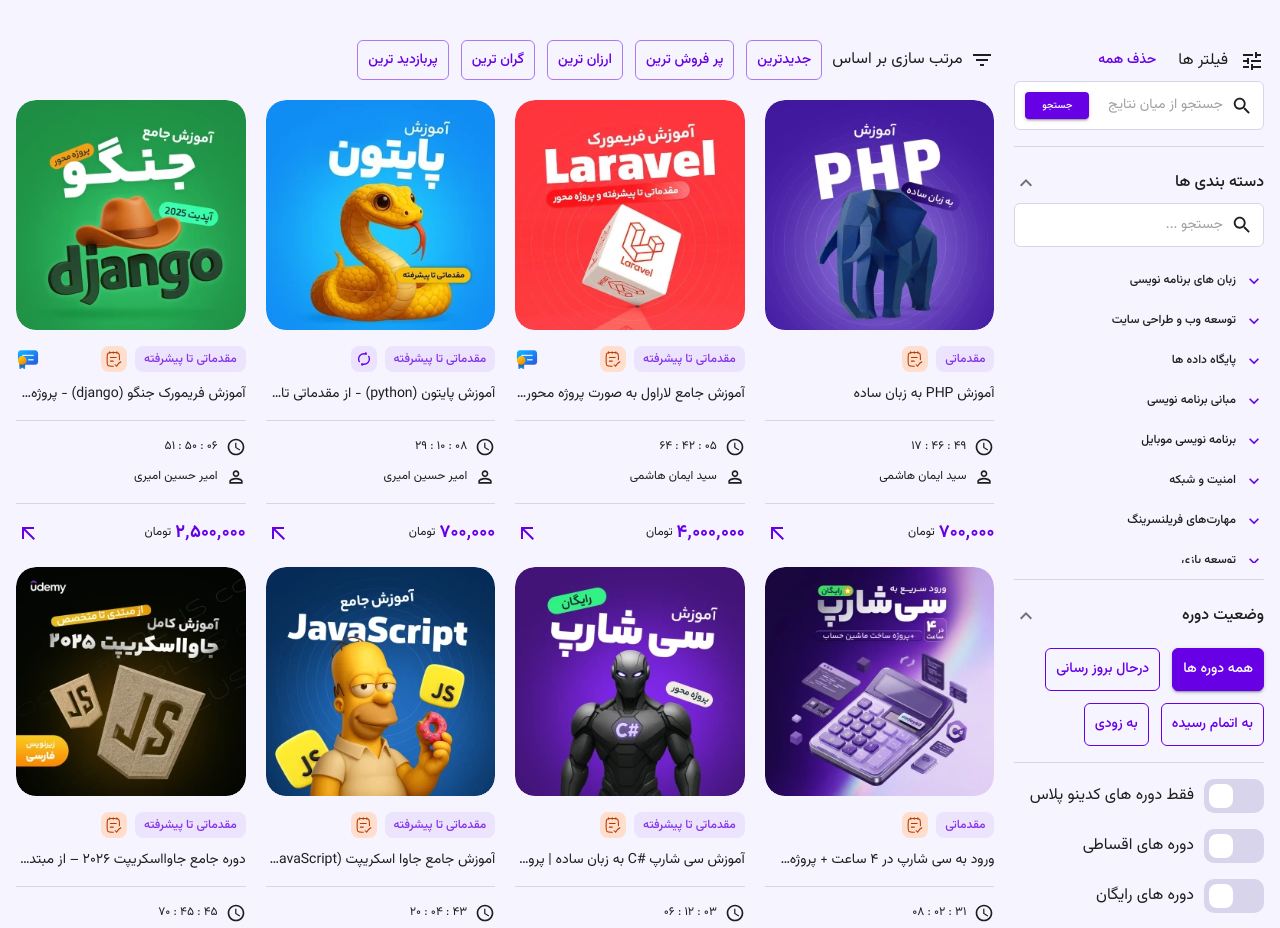
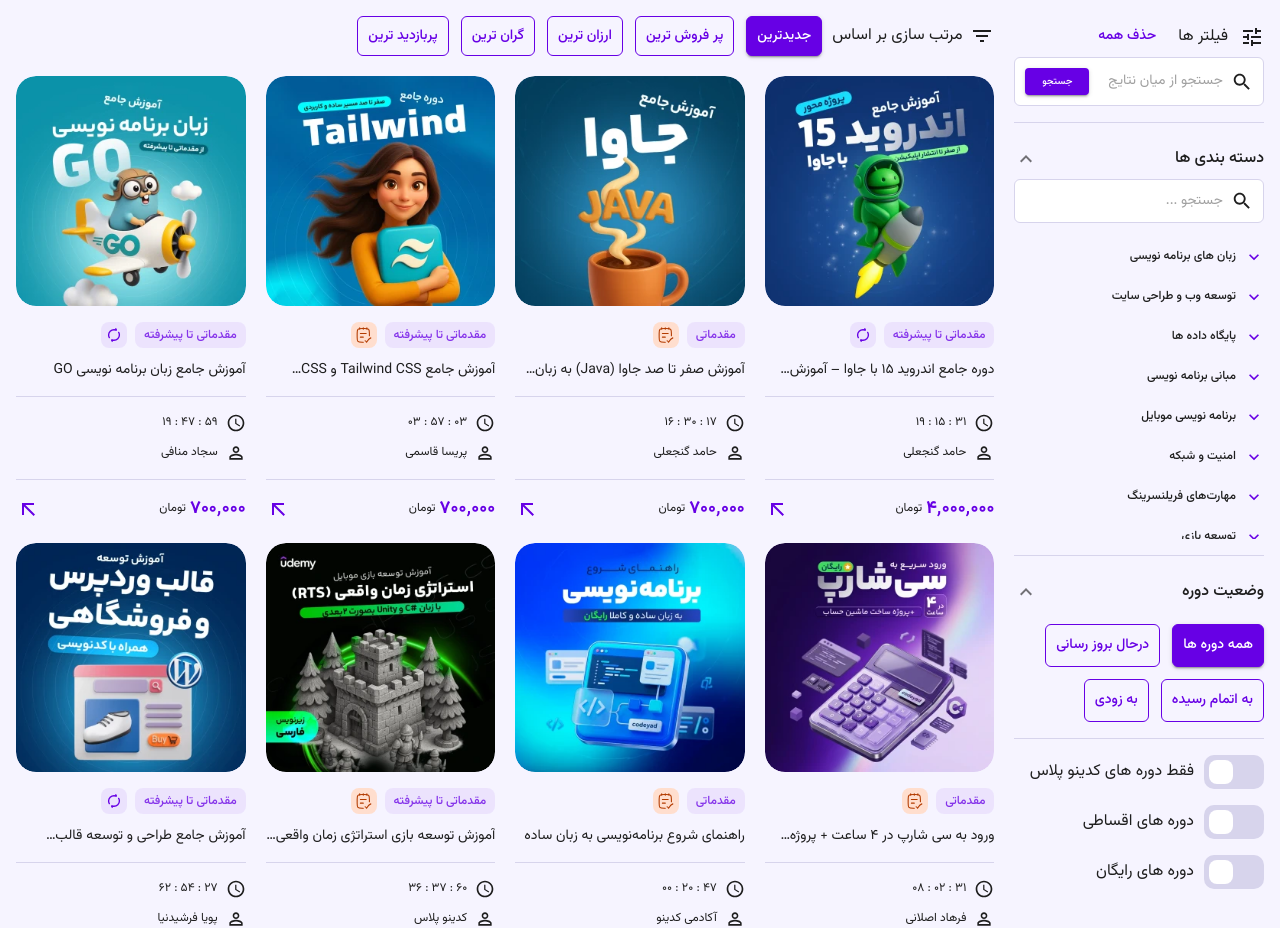
Before and after one commit to kiyanSeddiqi/Codino-Redux-MUI-Supabase, a React (Vite) app: page /courses in a window 1280 px wide. Shown: the part 371-1299 px from the top of the page. Built offline with nearby package versions, Linux system fonts and the light colour scheme; what jalaliday would draw is missing.

Commit message:
edit filter logic

```diff
--- a/src/data/productData.js
+++ b/src/data/productData.js
@@ -706,7 +706,7 @@
     categories: ["unity", "game-development"],
     tags: [""],
     hasCertificate: true,
-    hasInstallment: false,
+    hasInstallment: true,
     created_at: "2026-06-08T11:00:00Z",
   },
   {
@@ -724,7 +724,7 @@
     categories: ["unreal-engine", "game-development"],
     tags: [""],
     hasCertificate: false,
-    hasInstallment: false,
+    hasInstallment: true,
     created_at: "2026-06-29T11:00:00Z",
   },
   {
--- a/src/pages/courses/Sections/CategorySlider/CategorySilder.jsx
+++ b/src/pages/courses/Sections/CategorySlider/CategorySilder.jsx
@@ -15,7 +15,7 @@
 import { categoryData } from "../../../../data/categoryData.js";
 import SvgIcon from "../../../../components/ui/SvgIcon/SvgIcon.jsx";
 import { Box, Typography } from "@mui/material";
-import { useEffect, useRef } from "react";
+import { useEffect, useRef, useState } from "react";
 
 function CategorySilder() {
   const { slug } = useParams();
@@ -41,12 +41,18 @@
     }
   }, [slug]);
 
+  const currentCategory = categoryData.find(
+    (item) =>
+      item.slug === slug || item.children.some((child) => child.slug === slug),
+  );
+  const sliderTitle = currentCategory?.title ?? "دسته بندی ها";
+
   return (
     <>
       <Box sx={flexCol(2.5)} component="section" className="courses-section">
         <Box sx={{ ...flexBetween("row") }}>
           <Typography component="h4" sx={sectionTitle}>
-            دسته بندی ها
+            {sliderTitle ?? " دسته بندی ها"}
           </Typography>
           <SliderNavBtn />
         </Box>
--- a/src/pages/courses/Sections/Filter/CoursesFilter.jsx
+++ b/src/pages/courses/Sections/Filter/CoursesFilter.jsx
@@ -8,7 +8,12 @@
   const [searchInput, setSearchInput] = useState("");
   const [searchQuery, setSearchQuery] = useState("");
   const [status, setStatus] = useState("all");
-
+  const [sort, setSort] = useState("latest");
+  const [accessFilter, setAccessFilter] = useState({
+    plus: false,
+    installment: false,
+    free: false,
+  });
   function handleSearch() {
     setSearchQuery(searchInput);
   }
@@ -17,6 +22,19 @@
     setSearchInput("");
     setSearchQuery("");
     setStatus("all");
+    setSort("latest");
+    setAccessFilter({
+      plus: false,
+      installment: false,
+      free: false,
+    });
+  }
+
+  function handleAccessFilter(name, checked) {
+    setAccessFilter((prev) => ({
+      ...prev,
+      [name]: checked,
+    }));
   }
 
   return (
@@ -29,8 +47,16 @@
           onClearFilters={handleClearFilters}
           onFilterStatus={setStatus}
           statusValue={status}
+          onFilterAccess={handleAccessFilter}
+          accessFilter={accessFilter}
         />
-        <FilterMainbar searchQuery={searchQuery} courseStatus={status} />
+        <FilterMainbar
+          searchQuery={searchQuery}
+          courseStatus={status}
+          accessFilter={accessFilter}
+          sortValue={sort}
+          onSort={setSort}
+        />
       </Box>
     </>
   );
--- a/src/pages/courses/Sections/Filter/FilterMainbar.jsx
+++ b/src/pages/courses/Sections/Filter/FilterMainbar.jsx
@@ -1,5 +1,6 @@
 import { Box, Button, Typography } from "@mui/material";
 import {
+  activeFilterBtn,
   coursesCardCotainer,
   filterMainbar,
   notFoundMsg,
@@ -11,6 +12,7 @@
 import {
   ArrowOutward,
   CallReceived,
+  ExpandLess,
   ExpandMore,
   FilterList,
   Tune,
@@ -18,15 +20,30 @@
 import { productData } from "../../../../data/productData";
 import ProductCard from "../../../../features/product/components/ProductCard";
 import FilterModal from "./FilterModal";
-import { useMemo, useState } from "react";
+import { useEffect, useMemo, useState } from "react";
 import SortModal from "./SortModal";
+import { useParams } from "react-router-dom";
 
-function FilterMainbar({ searchQuery, courseStatus }) {
+function FilterMainbar({
+  searchQuery,
+  courseStatus,
+  accessFilter,
+  sortValue,
+  onSort,
+}) {
+  const { slug } = useParams();
   const [openFilterModal, setOpenFilterModal] = useState(false);
   const [openSortModal, setOpenSortModal] = useState(false);
+  const [visibleCount, setVisibleCount] = useState(12);
+  const INITIAL_VISIBLE = 12;
 
   const filteredCourses = useMemo(() => {
     let courses = [...productData];
+
+    // CATEGORY
+    if (slug) {
+      courses = courses.filter((item) => item?.categories?.includes(slug));
+    }
 
     // SEARCH
     if (searchQuery.trim()) {
@@ -42,8 +59,63 @@
       courses = courses.filter((course) => course.status === courseStatus);
     }
 
+    // ACCESS
+    if (accessFilter.free) {
+      courses = courses.filter((item) => item.price === 0);
+    }
+    if (accessFilter.installment) {
+      courses = courses.filter((item) => item.hasInstallment);
+    }
+    if (accessFilter.plus) {
+      courses = courses.filter((item) => item.tags.includes("plus"));
+    }
+
+    // SORT
+    switch (sortValue) {
+      case "latest":
+        courses = courses.sort(
+          (a, b) => new Date(b.created_at) - new Date(a.created_at),
+        );
+        break;
+      case "best-seller":
+        courses = courses.filter((item) => item.tags.includes("best-seller"));
+        break;
+      case "price-asc":
+        courses = courses
+          .filter((item) => item.price > 0)
+          .sort((a, b) => a.price - b.price);
+        break;
+      case "price-desc":
+        courses = courses.sort((a, b) => b.price - a.price);
+        break;
+      case "most-visited":
+        courses = courses.filter((item) => item.tags.includes("most-visited"));
+        break;
+
+      default:
+        break;
+    }
+
     return courses;
-  }, [searchQuery, courseStatus]);
+  }, [searchQuery, courseStatus, accessFilter, sortValue, slug]);
+
+  function handleShowMore() {
+    if (visibleCount < filteredCourses.length) {
+      setVisibleCount((prev) => prev + 8);
+    } else setVisibleCount(12);
+  }
+
+  const visibleProducts = useMemo(() => {
+    return filteredCourses.slice(0, visibleCount);
+  }, [filteredCourses, visibleCount]);
+
+  useEffect(() => {
+    setVisibleCount(12);
+  }, [searchQuery, courseStatus, accessFilter, sortValue]);
+
+  const hasMore = visibleCount < filteredCourses.length;
+  const canShowLess =
+    visibleCount > INITIAL_VISIBLE && visibleCount >= filteredCourses.length;
 
   return (
     <>
@@ -63,11 +135,41 @@
               },
             }}
           >
-            <Button variant="outlined">جدیدترین</Button>
-            <Button variant="outlined">پر فروش ترین</Button>
-            <Button variant="outlined">ارزان ترین</Button>
-            <Button variant="outlined">گران ترین</Button>
-            <Button variant="outlined">پربازدید ترین</Button>
+            <Button
+              sx={activeFilterBtn}
+              onClick={() => onSort("latest")}
+              variant={sortValue === "latest" ? "contained" : "outlined"}
+            >
+              جدیدترین
+            </Button>
+            <Button
+              sx={activeFilterBtn}
+              onClick={() => onSort("best-seller")}
+              variant={sortValue === "best-seller" ? "contained" : "outlined"}
+            >
+              پر فروش ترین
+            </Button>
+            <Button
+              sx={activeFilterBtn}
+              onClick={() => onSort("price-asc")}
+              variant={sortValue === "price-asc" ? "contained" : "outlined"}
+            >
+              ارزان ترین
+            </Button>
+            <Button
+              sx={activeFilterBtn}
+              onClick={() => onSort("price-desc")}
+              variant={sortValue === "price-desc" ? "contained" : "outlined"}
+            >
+              گران ترین
+            </Button>
+            <Button
+              sx={activeFilterBtn}
+              onClick={() => onSort("most-visited")}
+              variant={sortValue === "most-visited" ? "contained" : "outlined"}
+            >
+              پربازدید ترین
+            </Button>
           </Box>
         </Box>
         <Box sx={sortMobileContainer}>
@@ -83,9 +185,9 @@
           </Button>
           <SortModal isOpen={openSortModal} onShow={setOpenSortModal} />
         </Box>
-        {filteredCourses.length > 0 ? (
+        {visibleProducts.length > 0 ? (
           <Box sx={coursesCardCotainer}>
-            {filteredCourses.map((item) => (
+            {visibleProducts.map((item) => (
               <ProductCard layout="featured" key={item.id} itemData={item} />
             ))}
           </Box>
@@ -104,12 +206,23 @@
             <Typography> لطفا نگارش کلمات یا فیلتر را تغییر دهید</Typography>
           </Box>
         )}
-        <Box sx={{ textAlign: "center" }}>
-          <Button color="secondary">
-            مشاهده بیشتر
-            <ExpandMore />
-          </Button>
-        </Box>
+        {(hasMore || canShowLess) && (
+          <Box sx={{ textAlign: "center" }}>
+            <Button onClick={handleShowMore} color="secondary">
+              {hasMore ? (
+                <>
+                  مشاهده بیشتر
+                  <ExpandMore />
+                </>
+              ) : (
+                <>
+                  مشاهده کمتر
+                  <ExpandLess />
+                </>
+              )}
+            </Button>
+          </Box>
+        )}
       </Box>
     </>
   );
--- a/src/pages/courses/Sections/Filter/FilterSidebar.jsx
+++ b/src/pages/courses/Sections/Filter/FilterSidebar.jsx
@@ -13,6 +13,8 @@
   onClearFilters,
   onFilterStatus,
   statusValue,
+  onFilterAccess,
+  accessFilter,
 }) {
   return (
     <>
@@ -58,7 +60,10 @@
           statusValue={statusValue}
         />
         <Divider />
-        <SwitchboxFilter />
+        <SwitchboxFilter
+          onFilterAccess={onFilterAccess}
+          accessFilter={accessFilter}
+        />
       </Box>
     </>
   );
--- a/src/pages/courses/Sections/Filter/StatusAccordion.jsx
+++ b/src/pages/courses/Sections/Filter/StatusAccordion.jsx
@@ -11,7 +11,7 @@
 import {
   filterAccordion,
   filterAccordionTitle,
-  statusFilterBtn,
+  activeFilterBtn,
 } from "./coursesFilterStyles";
 import { flexBox } from "../../../../styles/globalStyles";
 
@@ -42,28 +42,28 @@
             }}
           >
             <Button
-              sx={statusFilterBtn}
+              sx={activeFilterBtn}
               onClick={() => onFilterStatus("all")}
               variant={statusValue === "all" ? "contained" : "outlined"}
             >
               همه دوره ها
             </Button>
             <Button
-              sx={statusFilterBtn}
+              sx={activeFilterBtn}
               onClick={() => onFilterStatus("updating")}
               variant={statusValue === "updating" ? "contained" : "outlined"}
             >
               درحال بروز رسانی
             </Button>
             <Button
-              sx={statusFilterBtn}
+              sx={activeFilterBtn}
               onClick={() => onFilterStatus("completed")}
               variant={statusValue === "completed" ? "contained" : "outlined"}
             >
               به اتمام رسیده
             </Button>
             <Button
-              sx={statusFilterBtn}
+              sx={activeFilterBtn}
               onClick={() => onFilterStatus("soon")}
               variant={statusValue === "soon" ? "contained" : "outlined"}
             >
--- a/src/pages/courses/Sections/Filter/SwitchboxFilter.jsx
+++ b/src/pages/courses/Sections/Filter/SwitchboxFilter.jsx
@@ -2,23 +2,41 @@
 import { flexCol } from "../../../../styles/globalStyles";
 import { switchBoxlLabel, switchboxStyle } from "./coursesFilterStyles";
 
-function SwitchboxFilter() {
+function SwitchboxFilter({ onFilterAccess, accessFilter }) {
   return (
     <>
       <Box sx={flexCol(2)}>
         <FormControlLabel
           sx={switchBoxlLabel}
-          control={<Switch sx={switchboxStyle} />}
+          control={
+            <Switch
+              sx={switchboxStyle}
+              checked={accessFilter.plus}
+              onChange={(e) => onFilterAccess("plus", e.target.checked)}
+            />
+          }
           label="فقط دوره های کدینو پلاس"
         />
         <FormControlLabel
           sx={switchBoxlLabel}
-          control={<Switch sx={switchboxStyle} />}
+          control={
+            <Switch
+              sx={switchboxStyle}
+              checked={accessFilter.installment}
+              onChange={(e) => onFilterAccess("installment", e.target.checked)}
+            />
+          }
           label="دوره های اقساطی"
         />
         <FormControlLabel
           sx={switchBoxlLabel}
-          control={<Switch sx={switchboxStyle} />}
+          control={
+            <Switch
+              sx={switchboxStyle}
+              checked={accessFilter.free}
+              onChange={(e) => onFilterAccess("free", e.target.checked)}
+            />
+          }
           label="دوره های رایگان"
         />
       </Box>
--- a/src/pages/courses/Sections/Filter/coursesFilterStyles.js
+++ b/src/pages/courses/Sections/Filter/coursesFilterStyles.js
@@ -99,7 +99,7 @@
   p: 0,
 };
 
-export const statusFilterBtn = {
+export const activeFilterBtn = {
   borderRadius: "6px",
   border: 1,
   borderColor: "primary.main",
--- a/src/pages/courses/coursesStyles.js
+++ b/src/pages/courses/coursesStyles.js
@@ -1,7 +1,7 @@
 import { flexCol } from "../../styles/globalStyles";
 
 export const coursesContainer = {
-  ...flexCol(5),
+  ...flexCol(4),
   mt: 4,
   mb: 6,
 };
```
